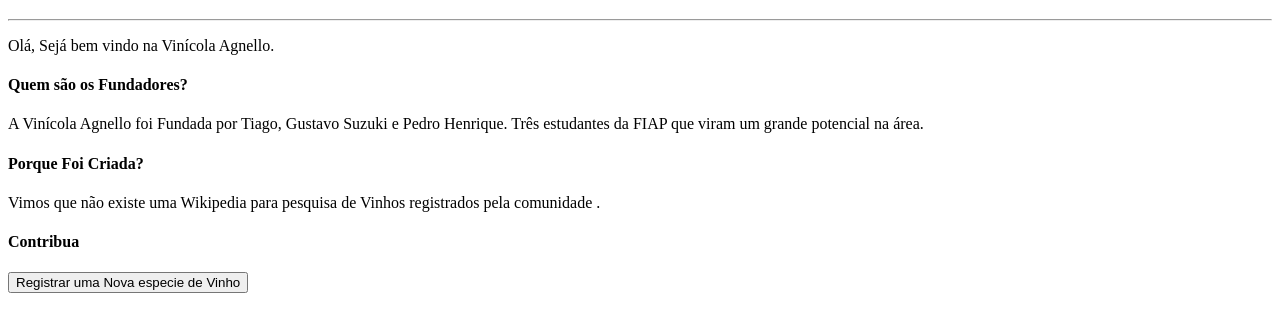
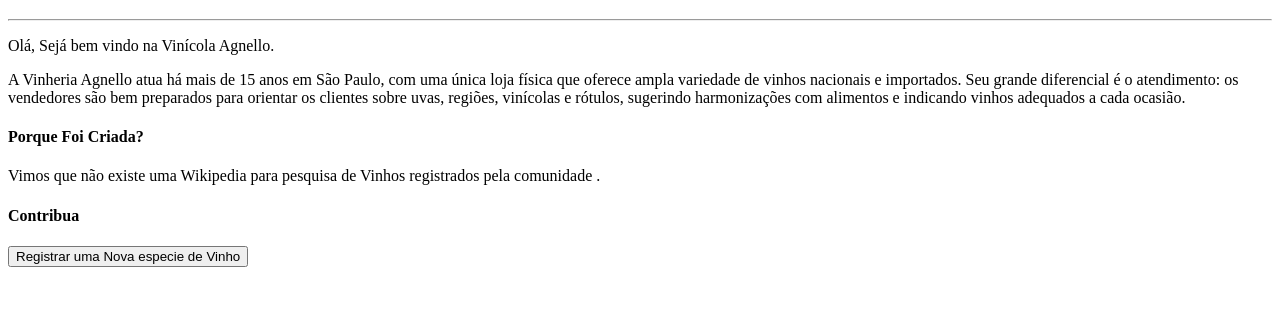
Before and after one commit to Tibaass/vinharia-agnello, a plain HTML site: page index.html in a window 1280 px wide. Shown: the part 61-392 px from the top of the page. Drawn offline with Linux system fonts and the light colour scheme.

Commit message:
feat: Adicionado a Descrição do Projeto no HTML

```diff
--- a/index.html
+++ b/index.html
@@ -12,11 +12,7 @@
     <hr>
 
     <p>Olá, Sejá bem vindo na Vinícola Agnello.</p>
-
-    <h4>Quem são os Fundadores?</h4>
-    <p>A Vinícola Agnello foi Fundada por Tiago, Gustavo Suzuki e Pedro Henrique. Três estudantes da FIAP que viram um
-        grande
-        potencial na área.</p>
+    <p>A Vinheria Agnello atua há mais de 15 anos em São Paulo, com uma única loja física que oferece ampla variedade de vinhos nacionais e importados. Seu grande diferencial é o atendimento: os vendedores são bem preparados para orientar os clientes sobre uvas, regiões, vinícolas e rótulos, sugerindo harmonizações com alimentos e indicando vinhos adequados a cada ocasião.</p>
 
     <h4>Porque Foi Criada?</h4>
     <p>Vimos que não existe uma Wikipedia para pesquisa de Vinhos registrados pela comunidade .</p>
```
